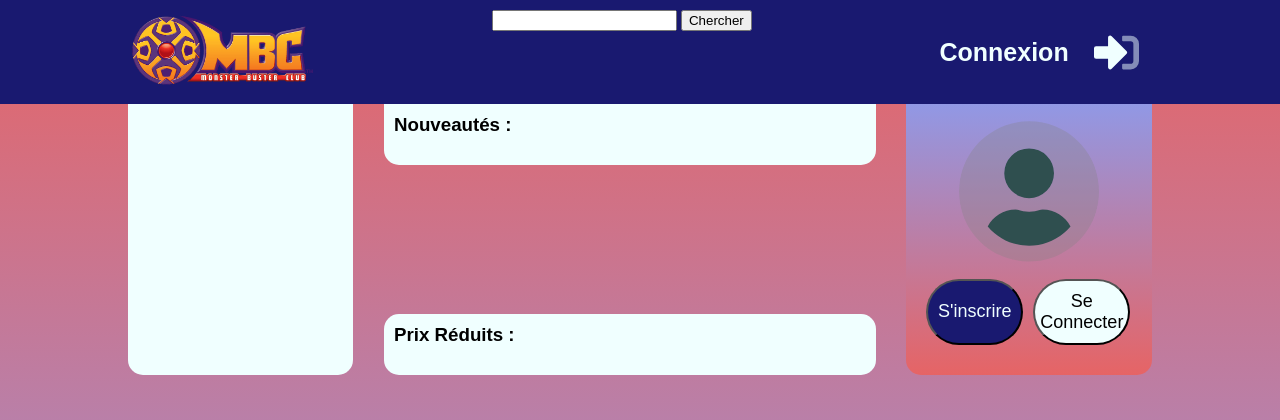
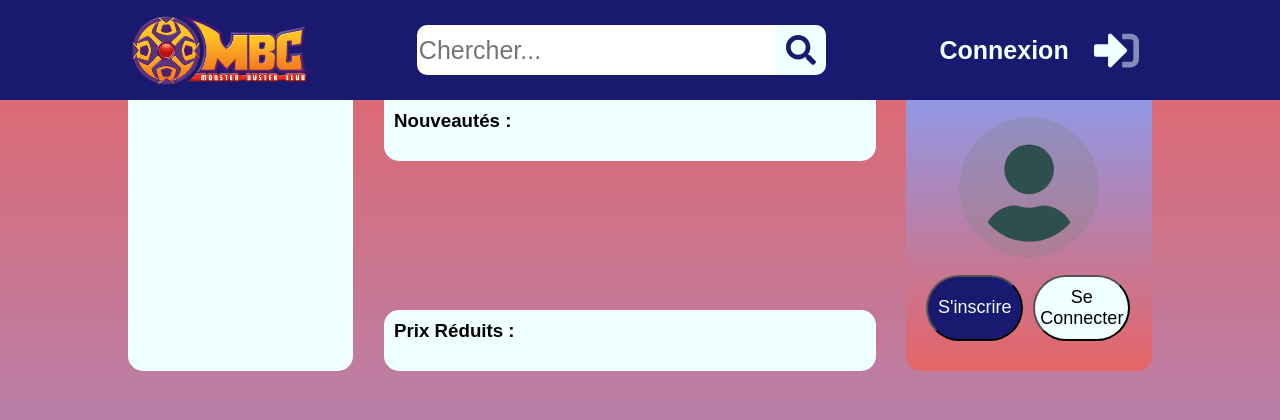
Before and after one commit to Benji290402/TpPHP-SQL, a PHP site: page / in a window 1280 px wide. Shown: the top 420 px of the page. Run offline with PHP 8.4, Linux system fonts and the light colour scheme; data that the repository does not hold is empty; some libraries are stand-ins or nearby versions.

Commit message:
recherche

```diff
--- a/templates/components/header.html.php
+++ b/templates/components/header.html.php
@@ -2,9 +2,13 @@
     <a href="/">
         <img id="logo" src="assets/img/logo.png" alt="logo">
     </a>
-    <form action="">
-        <input type="text">
-        <input type="submit" value="Chercher">
+    <form action="" id="searchForm">
+        <input type="text" id="searchInput" placeholder="Chercher...">
+        <div id="search">
+            <svg viewBox="0 0 512 512">
+                <path fill="currentColor" d="M505 442.7L405.3 343c-4.5-4.5-10.6-7-17-7H372c27.6-35.3 44-79.7 44-128C416 93.1 322.9 0 208 0S0 93.1 0 208s93.1 208 208 208c48.3 0 92.7-16.4 128-44v16.3c0 6.4 2.5 12.5 7 17l99.7 99.7c9.4 9.4 24.6 9.4 33.9 0l28.3-28.3c9.4-9.4 9.4-24.6.1-34zM208 336c-70.7 0-128-57.2-128-128 0-70.7 57.2-128 128-128 70.7 0 128 57.2 128 128 0 70.7-57.2 128-128 128z"></path>
+            </svg>
+        </div>
     </form>
         <?php if(isset($_SESSION['user'])){ ?>
         <div id="user" onclick="redirect('controller=users&task=logout')">
--- a/templates/css/style.css
+++ b/templates/css/style.css
@@ -173,6 +173,7 @@ header{
     flex-wrap: nowrap;
     justify-content: space-between;
     width: 80%;
+    height: 80px;
 }
 
 #user{
@@ -250,3 +251,29 @@ header{
 }
 
 /* ============================================================================== */
+
+#searchForm{
+    display: flex;
+    flex-direction: row;
+    flex-wrap: nowrap;
+    padding: 15px;
+    width: 40%;
+    justify-content: center;
+}
+#searchInput{
+    border: none;
+    border-radius: 10px 0 0 10px;
+    font-size: 25px;
+    width: calc(100% - 50px);
+}
+#search{
+    color: var(--blue);
+    height: 100%;
+    width: 50px;
+}
+#search svg{
+    padding: 10px;
+    height: calc(100% - 20px);
+    background-color: var(--white);
+    border-radius: 0 10px 10px 0;
+}
```
